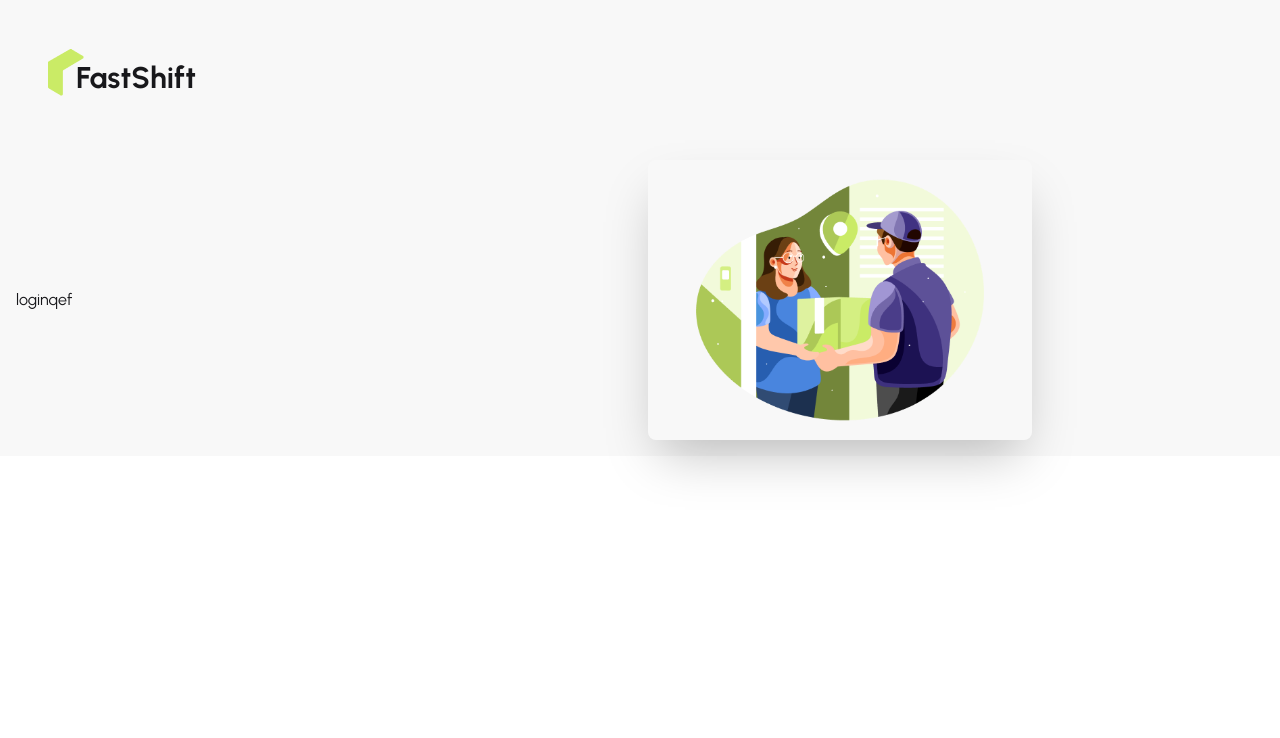
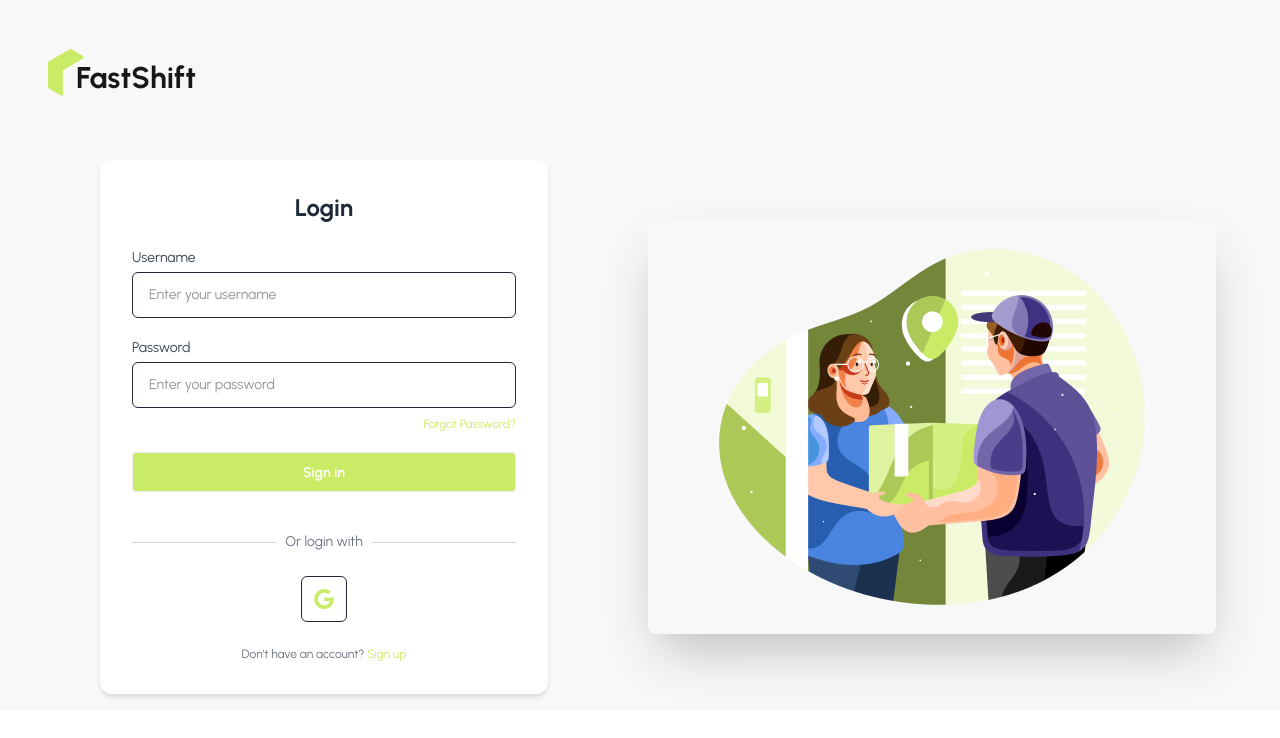
Before and after one commit to mintusikder/fast-shift, a React (Vite) app in the folder fast-shift-client/: page /login in a window 1280 px wide. Shown: the top 738 px of the page. Built offline with nearby package versions, Linux system fonts and the light colour scheme.

Commit message:
added login page

```diff
--- a/fast-shift-client/package.json
+++ b/fast-shift-client/package.json
@@ -15,6 +15,7 @@
     "react": "^19.1.0",
     "react-dom": "^19.1.0",
     "react-fast-marquee": "^1.6.5",
+    "react-hook-form": "^7.58.1",
     "react-icons": "^5.5.0",
     "react-responsive-carousel": "^3.2.23",
     "react-router": "^7.6.2",
--- a/fast-shift-client/src/layout/AuthLayout.jsx
+++ b/fast-shift-client/src/layout/AuthLayout.jsx
@@ -4,13 +4,13 @@ import authImg from "../assets/assets/authImage/authImage.png";
 import FastShiftLogo from "../pages/Home/Shared/FastShiftLogo/FastShiftLogo";
 const AuthLayout = () => {
   return (
-    <div className="bg-base-200 ">
+    <div className="bg-base-200">
       <div className="p-12">
         <FastShiftLogo></FastShiftLogo>
       </div>
       <div className="hero-content flex-col lg:flex-row-reverse">
         <div className="flex-1">
-          <img src={authImg} className="max-w-sm rounded-lg shadow-2xl" />
+          <img src={authImg} className="max-w-full rounded-lg shadow-2xl" />
         </div>
         <div className="flex-1">
           <Outlet></Outlet>
--- a/fast-shift-client/src/pages/AUthentication/Login.jsx
+++ b/fast-shift-client/src/pages/AUthentication/Login.jsx
@@ -1,11 +1,97 @@
-import React from 'react';
+import React from "react";
+import { useForm } from "react-hook-form";
 
 const Login = () => {
-    return (
-        <div>
-            loginqef
+  const {
+    register,
+    handleSubmit,
+    formState: { errors },
+  } = useForm();
+  const onSubmit = (data) => {
+    console.log(data);
+  };
+
+  return (
+    <div className="w-full max-w-md mx-auto p-8 space-y-6 rounded-xl bg-white shadow-md text-gray-800">
+      <h1 className="text-2xl font-bold text-center">Login</h1>
+
+      <form onSubmit={handleSubmit(onSubmit)} className="space-y-5">
+        {/* Username */}
+        <div className="space-y-1 text-sm">
+          <label htmlFor="username" className="block text-gray-700">
+            Username
+          </label>
+          <input
+            type="text"
+            {...register("email")}
+            id="username"
+            name="username"
+            placeholder="Enter your username"
+            className="w-full px-4 py-3 border rounded-md focus:outline-none focus:ring-1 focus:ring-primary"
+          />
         </div>
-    );
+
+        {/* Password */}
+        <div className="space-y-1 text-sm">
+          <label htmlFor="password" className="block text-gray-700">
+            Password
+          </label>
+          <input
+            {...register("password", { required: true, minLength: 6 , pattern: /[0-9]/i})}
+            type="password"
+            id="password"
+            name="password"
+            placeholder="Enter your password"
+            className="w-full px-4 py-3 border rounded-md focus:outline-none focus:ring-1 focus:ring-primary"
+          />
+          <div className="flex justify-end text-xs mt-1">
+            <a href="#" className="text-primary hover:underline">
+              Forgot Password?
+            </a>
+          </div>
+        </div>
+
+        {/* Submit Button */}
+        <button
+          type="submit"
+          className="btn w-full bg-primary text-white  transition"
+        >
+          Sign in
+        </button>
+      </form>
+
+      {/* Divider */}
+      <div className="flex items-center pt-4 space-x-2">
+        <div className="flex-1 h-px bg-gray-300"></div>
+        <p className="text-sm text-gray-500">Or login with</p>
+        <div className="flex-1 h-px bg-gray-300"></div>
+      </div>
+
+      {/* Social Buttons */}
+      <div className="flex justify-center space-x-4">
+        {/* Google */}
+        <button
+          aria-label="Login with Google"
+          className="p-3 border rounded-md hover:bg-gray-100"
+        >
+          <svg
+            className="w-full text-primary h-5 fill-current"
+            viewBox="0 0 32 32"
+          >
+            <path d="M16.318 13.714v5.484h9.078c-0.37 2.354-2.745 6.901-9.078 6.901-5.458 0-9.917-4.521-9.917-10.099s4.458-10.099 9.917-10.099c3.109 0 5.193 1.318 6.38 2.464l4.339-4.182c-2.786-2.599-6.396-4.182-10.719-4.182-8.844 0-16 7.151-16 16s7.156 16 16 16c9.234 0 15.365-6.49 15.365-15.635 0-1.052-0.115-1.854-0.255-2.651z"></path>
+          </svg>
+        </button>
+      </div>
+
+      {/* Signup link */}
+      <p className="text-xs text-center text-gray-500">
+        Don't have an account?{" "}
+        <a href="#" className="text-primary hover:underline">
+          Sign up
+        </a>
+      </p>
+    </div>
+  );
 };
 
 export default Login;
```
Also changed, not shown: 1 other file (tests, documents, lock files or other folders).
